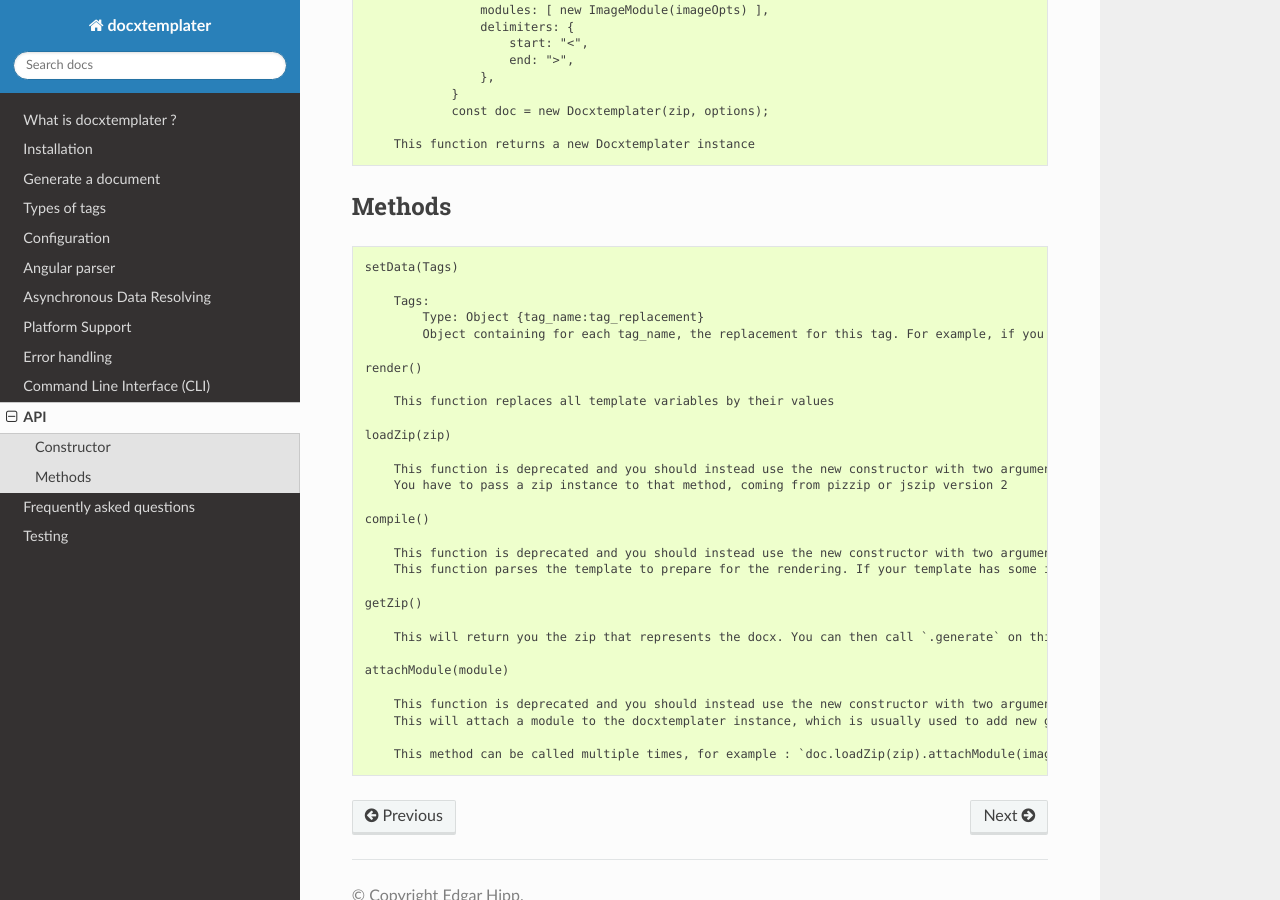
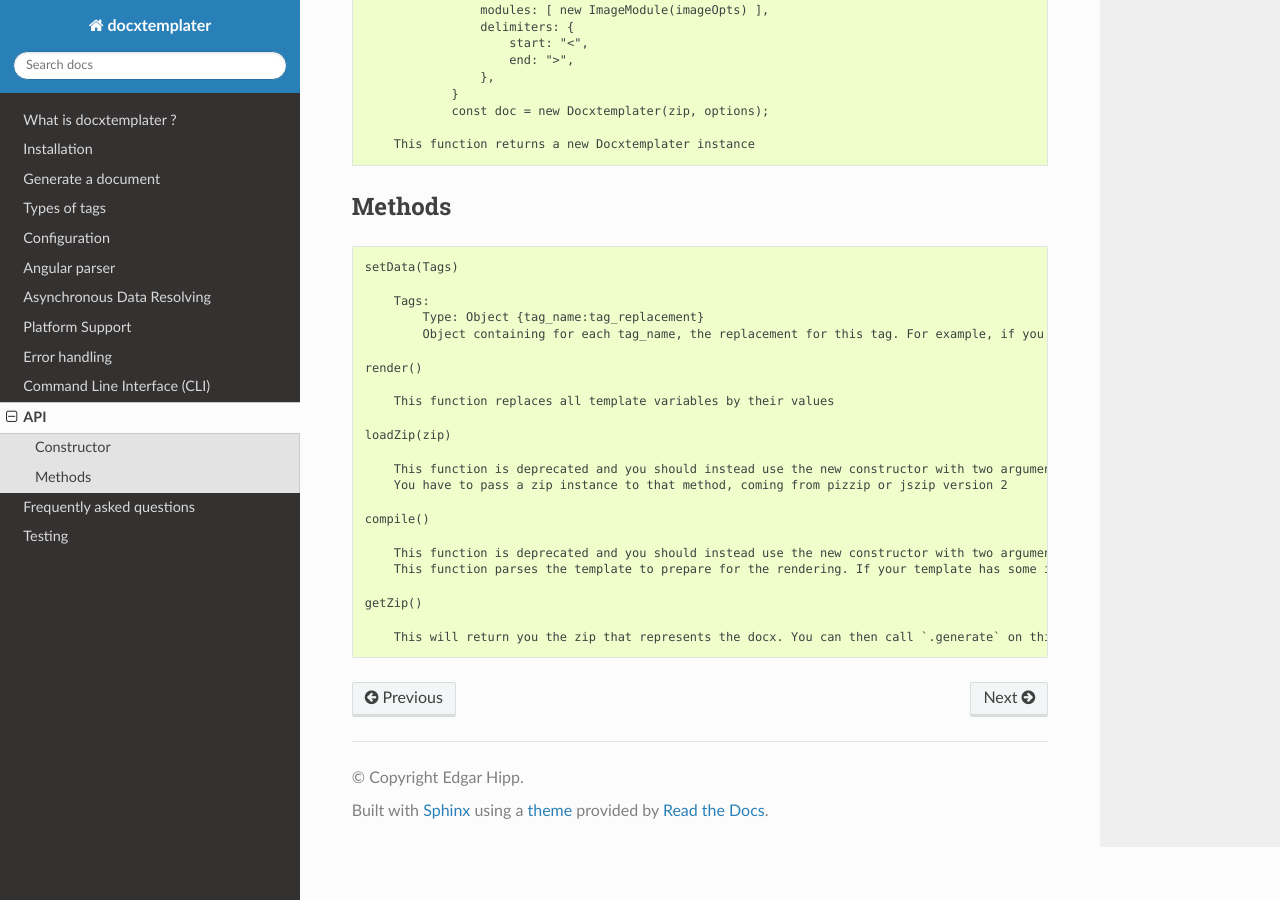
Before and after one commit to open-xml-templating/docxtemplater, a Sphinx documentation site: the page built from docs/source/api.rst, in a window 1280 px wide and 900 px high, scrolled down 613 px. Built offline with Sphinx 7.4.7 and the Read the Docs theme 2.0.0, drawn with Linux system fonts in a browser that asks for light colours.

Commit message:
docs:issue#516
remove attachModule from docs

```diff
--- a/docs/source/api.rst
+++ b/docs/source/api.rst
@@ -73,10 +73,3 @@ Methods
     getZip()
 
         This will return you the zip that represents the docx. You can then call `.generate` on this to generate a buffer, string , ... (see https://github.com/open-xml-templating/pizzip/blob/master/documentation/api_pizzip/generate.md)
-
-    attachModule(module)
-
-        This function is deprecated and you should instead use the new constructor with two arguments.
-        This will attach a module to the docxtemplater instance, which is usually used to add new generation features (possibility to include images, HTML, ...). Pro modules can be bought on https://docxtemplater.com/
-
-        This method can be called multiple times, for example : `doc.loadZip(zip).attachModule(imageModule).attachModule(htmlModule)`
```
